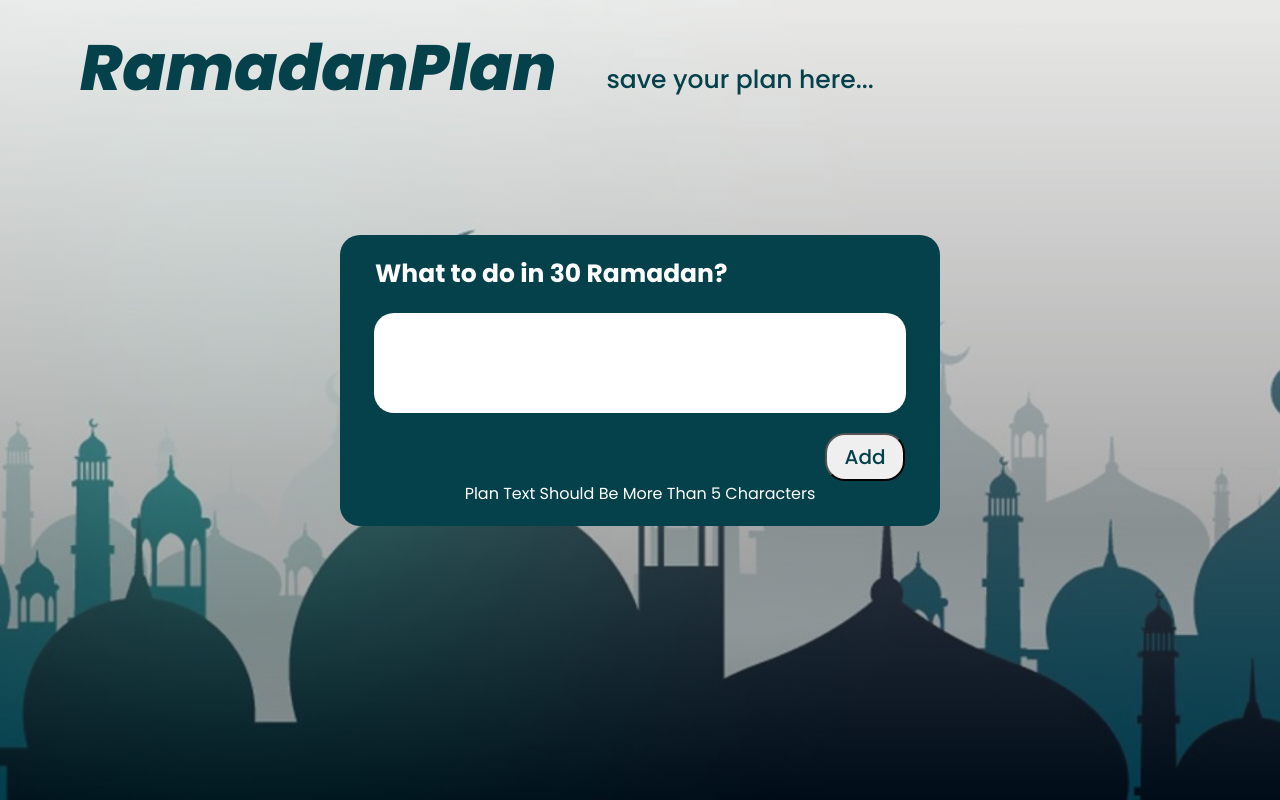
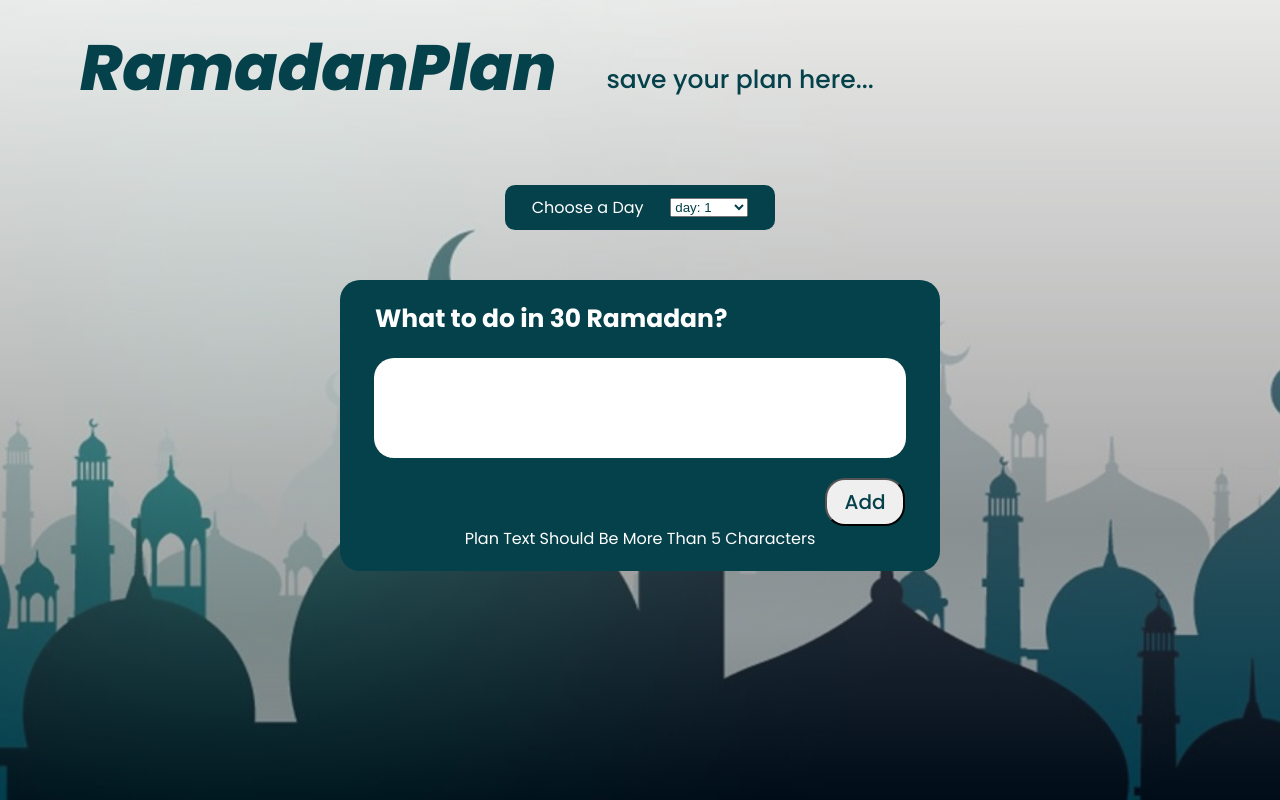
Before and after one commit to GSG-G11/Ramadan-Plan, a React (Create React App) app: page / in a window 1280 px wide. Built offline with nearby package versions, Linux system fonts and the light colour scheme.

Commit message:
Resolve Conflicts Relates #4

```diff
--- a/public/index.html
+++ b/public/index.html
@@ -8,8 +8,8 @@
       name="description"
       content="Web site created using create-react-app"
     />
-    <link rel="apple-touch-icon" href="%PUBLIC_URL%/logo192.png" />
-      <link rel="manifest" href="%PUBLIC_URL%/manifest.json" />
+    <!-- <link rel="apple-touch-icon" href="%PUBLIC_URL%/logo192.png" /> -->
+      <!-- <link rel="manifest" href="%PUBLIC_URL%/manifest.json" /> -->
       <title>Ramadan-Plan</title>
   </head>
   <body>
--- a/src/App.css
+++ b/src/App.css
@@ -81,3 +81,19 @@ textarea {
   align-self: flex-end;
   margin-right: 15px;
 }
+.day-container {
+  padding: 10px 5px;
+  background-color: #05414a;
+  color: white;
+  width: 45%;
+  display: flex;
+  justify-content: space-evenly;
+  align-items: center;
+  border-radius: 10px;
+}
+.select {
+  width: 30%;
+  margin-left: 5px;
+  font-family: Arial;
+  color: #05414a;
+}
--- a/src/App.jsx
+++ b/src/App.jsx
@@ -1,4 +1,6 @@
 import { Component } from 'react';
+import Day from './Components/DayComponent';
+
 import './App.css';
 import TextAreaComponent from './Components/TextAreaComponent';
 class App extends Component {
@@ -6,6 +8,7 @@ class App extends Component {
     text: '',
     isTextAdded: false,
     isTextMoreThanFive: false,
+    day: 1,
   };
   handleOnTextAdded = () => {
     const { text } = this.state;
@@ -20,6 +23,12 @@ class App extends Component {
     });
   };
 
+  handleDayChange = (value) => {
+    this.setState({
+      day: value,
+    });
+  };
+
   render() {
     const { text, isTextAdded } = this.state;
     console.log(text, isTextAdded);
@@ -31,6 +40,8 @@ class App extends Component {
         </div>
         <div className="form-section">
           <form className="form">
+            <Day handleDayChange={this.handleDayChange} day={this.state.day} />
+
             <TextAreaComponent
               handleOnTextAdded={this.handleOnTextAdded}
               handleOnTextChanged={this.handleOnTextChanged}
--- /dev/null
+++ b/src/Components/DayComponent.jsx
@@ -0,0 +1,28 @@
+import React from 'react';
+
+const days = [];
+for (let i = 1; i <= 30; i++) {
+  days.push(i);
+}
+function Day({ handleDayChange, day }) {
+  return (
+    <div className="day-container">
+      <label>Choose a Day</label>
+      <select
+        className="select"
+        name="days"
+        value={day}
+        onChange={(e) => {
+          handleDayChange(+e.target.value);
+        }}
+      >
+        {days.map((day) => (
+          <option key={day} value={day}>
+            day: {day}
+          </option>
+        ))}
+      </select>
+    </div>
+  );
+}
+export default Day;
```
Also changed, not shown: 1 other file (tests, documents, lock files or other folders).
